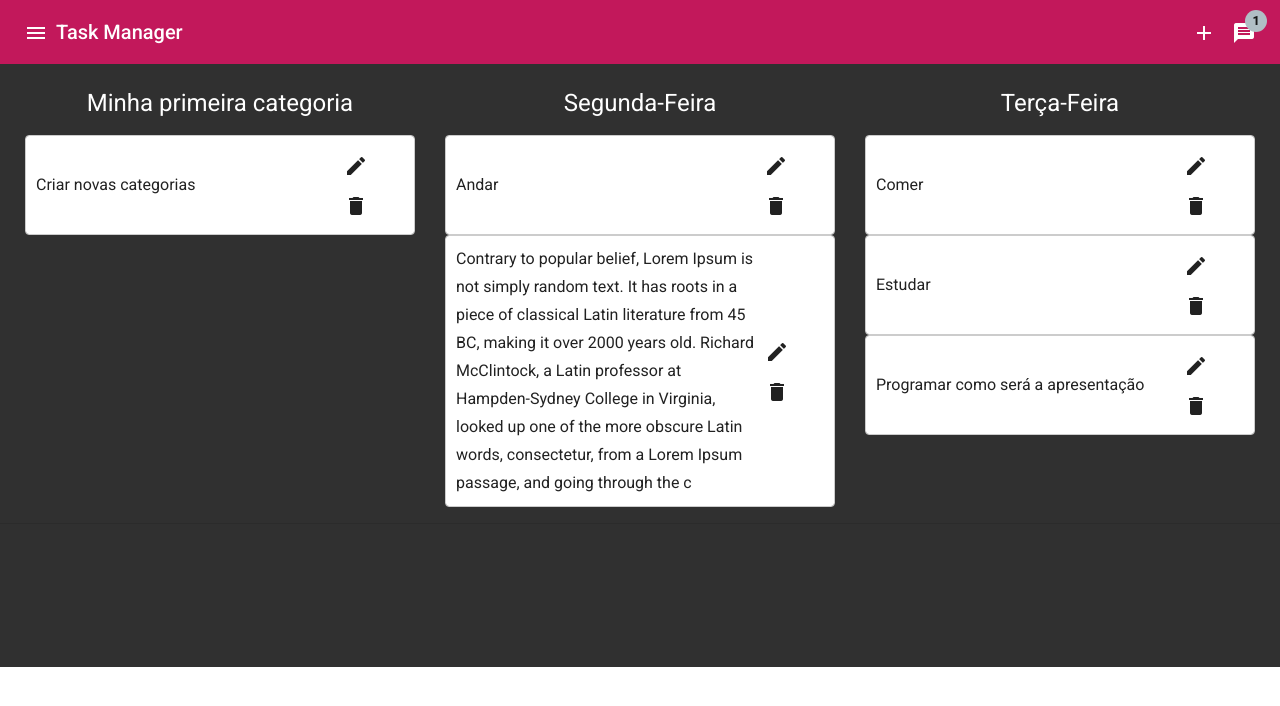
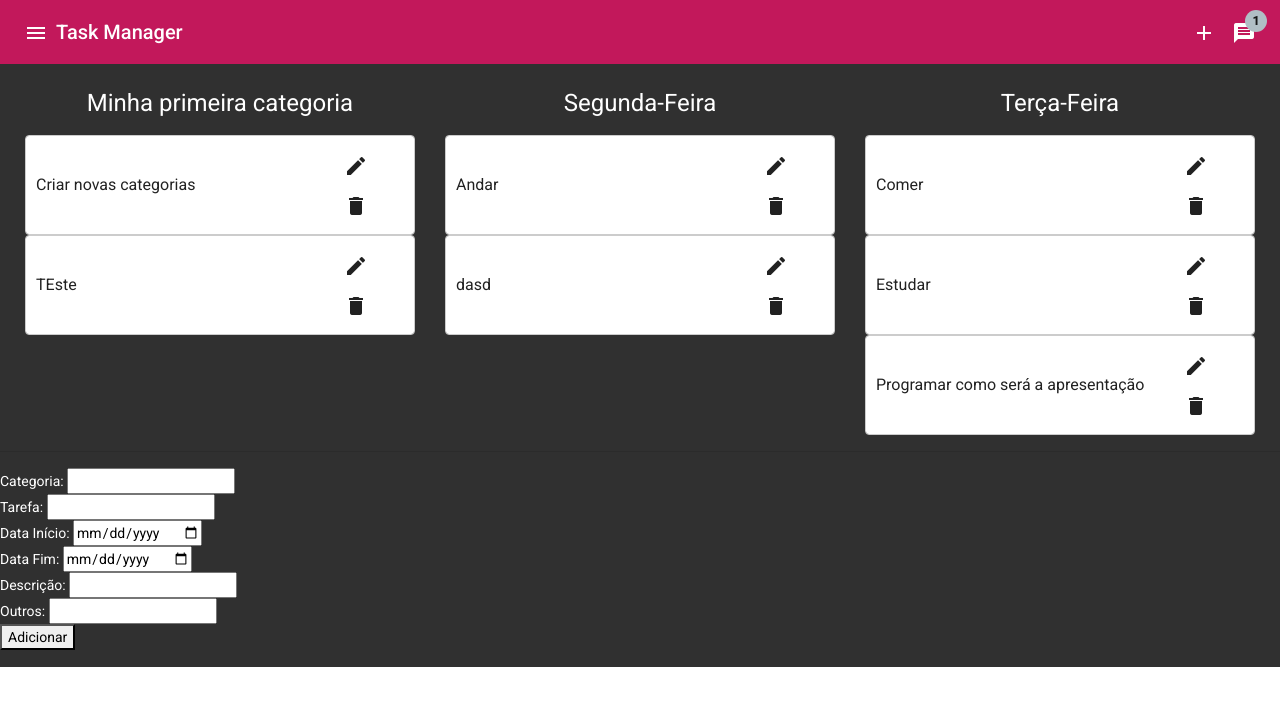
Before and after one commit to danillotc/To-Do-List, an Angular app: page /home in a window 1280 px wide. Shown: the top 706 px of the page. Built offline with nearby package versions, Linux system fonts and the light colour scheme; data requests are answered from the project's data file.

Commit message:
melhoria do editar

```diff
--- a/db.json
+++ b/db.json
@@ -37,9 +37,14 @@
       "id": 6
     },
     {
+      "nome_categoria": "Minha primeira categoria",
+      "nome_tarefa": "TEste",
+      "id": 7
+    },
+    {
       "nome_categoria": "Segunda-Feira",
-      "nome_tarefa": "Contrary to popular belief, Lorem Ipsum is not simply random text. It has roots in a piece of classical Latin literature from 45 BC, making it over 2000 years old. Richard McClintock, a Latin professor at Hampden-Sydney College in Virginia, looked up one of the more obscure Latin words, consectetur, from a Lorem Ipsum passage, and going through the c",
-      "id": 7
+      "nome_tarefa": "dasd",
+      "id": 8
     }
   ]
 }
--- a/src/app/components/drag-drop/drag-drop.component.html
+++ b/src/app/components/drag-drop/drag-drop.component.html
@@ -28,11 +28,11 @@
 
 <hr>
 
-<!-- Categoria: <input type="text" id="nomeCategoria" [(ngModel)]="newCategory.nome_categoria"><br>
+Categoria: <input type="text" id="nomeCategoria" [(ngModel)]="newCategory.nome_categoria"><br>
 Tarefa: <input type="text" id="nomeTarefa" [(ngModel)]="newCategory.nome_tarefa"><br>
 Data Início: <input type="date" id="dataInicio" [(ngModel)]="newCategory.data_inicio"><br>
 Data Fim: <input type="date" id="dataFim" [(ngModel)]="newCategory.prazo"><br>
 Descrição: <input type="text" id="descricao" [(ngModel)]="newCategory.descricao"><br>
 Outros: <input type="text" id="outros" [(ngModel)]="newCategory.outros"><br>
 
-<button (click)="criarCategorias()">Adicionar</button> -->
+<button (click)="criarCategorias()">Adicionar</button>
--- a/src/app/components/drag-drop/drag-drop.component.ts
+++ b/src/app/components/drag-drop/drag-drop.component.ts
@@ -65,7 +65,7 @@ export class DragDropComponent implements OnInit {
     const dialogConfig = new MatDialogConfig();
 
     dialogConfig.disableClose = true;
-    dialogConfig.data = this.category[id-1];
+    dialogConfig.data = this.category[id-2];
 
     this.modalEdit.open(EditComponent, dialogConfig)
   }
--- a/src/app/components/edit/edit.component.html
+++ b/src/app/components/edit/edit.component.html
@@ -2,25 +2,61 @@
     Edição de tarefa
 </h1>
 
+<form>
+
     <mat-form-field class="example-form-field">
         <mat-label>Editar tarefa</mat-label>
 
-    <mat-select>
-        <mat-option *ngFor="let categories of categoriesList" [value]="categories">
+        <mat-select [(value)]="nome_categoria">
+            <mat-option *ngFor="let categories of categoriesList" value="{{categories}}" >
                 {{categories}}
             </mat-option>
         </mat-select>
     </mat-form-field>
+
     <br>
 
     <mat-form-field>
-    <input matInput type="text" placeholder="Nome da tarefa">
+        <input matInput type="text" placeholder="Nome da tarefa" value="{{nome_tarefa}}">
         <button mat-button matSuffix mat-icon-button aria-label="Clear">
             <mat-icon>close</mat-icon>
         </button>
     </mat-form-field>
 
+    <br>
+
+
+    <mat-form-field>
+        <input matInput type="text" placeholder="Descrição" value="{{descricao}}">
+        <button mat-button matSuffix mat-icon-button aria-label="Clear">
+            <mat-icon>close</mat-icon>
+        </button>
+    </mat-form-field>
+
+    <br>
+
+
+    <mat-form-field>
+        <input matInput type="date" placeholder="Data de início" value="{{data_inicio}}">
+        <button mat-button matSuffix mat-icon-button aria-label="Clear">
+            <mat-icon>close</mat-icon>
+        </button>
+    </mat-form-field>
+
+    <br>
+
+
+    <mat-form-field>
+        <input matInput type="date" placeholder="Data final" value="{{data_final}}">
+        <button mat-button matSuffix mat-icon-button aria-label="Clear">
+            <mat-icon>close</mat-icon>
+        </button>
+    </mat-form-field>
+
+
     <mat-dialog-actions>
         <button class="mat-raised-button mat-primary" (click)="salvar()">Salvar</button>
         <button class="mat-raised-button" (click)="fechar()">Cancelar</button>
     </mat-dialog-actions>
+
+</form>
--- a/src/app/components/edit/edit.component.ts
+++ b/src/app/components/edit/edit.component.ts
@@ -15,15 +15,26 @@ export class EditComponent implements OnInit {
   category;
   categoriesList = [];
 
+  nome_tarefa;
+  nome_categoria;
+  descricao;
+  data_inicio;
+  data_final;
+  selected;
+
   constructor(
     private dialogRef: MatDialogRef<EditComponent>,
     @Inject(MAT_DIALOG_DATA) data,
     private taskControl: TaskControlService) {
-      this.category = data;
-    }
+    this.nome_tarefa = data.nome_tarefa;
+    this.nome_categoria = data.nome_categoria;
+  }
 
   ngOnInit(): void {
     this.pegarCategorias();
+
+    console.log(this.category)
+
   }
 
   pegarCategorias() {
@@ -31,13 +42,13 @@ export class EditComponent implements OnInit {
 
       this.category = data;
 
-      try{
+      try {
         for (let i = 0; i < 300; i++) {
           if (this.categoriesList.includes(this.category[i].nome_categoria) != true) {
             this.categoriesList.push(this.category[i].nome_categoria)
           }
         }
-      }catch{
+      } catch {
       }
 
     });
```
Lines whose indentation alone changed are shown as unchanged.
